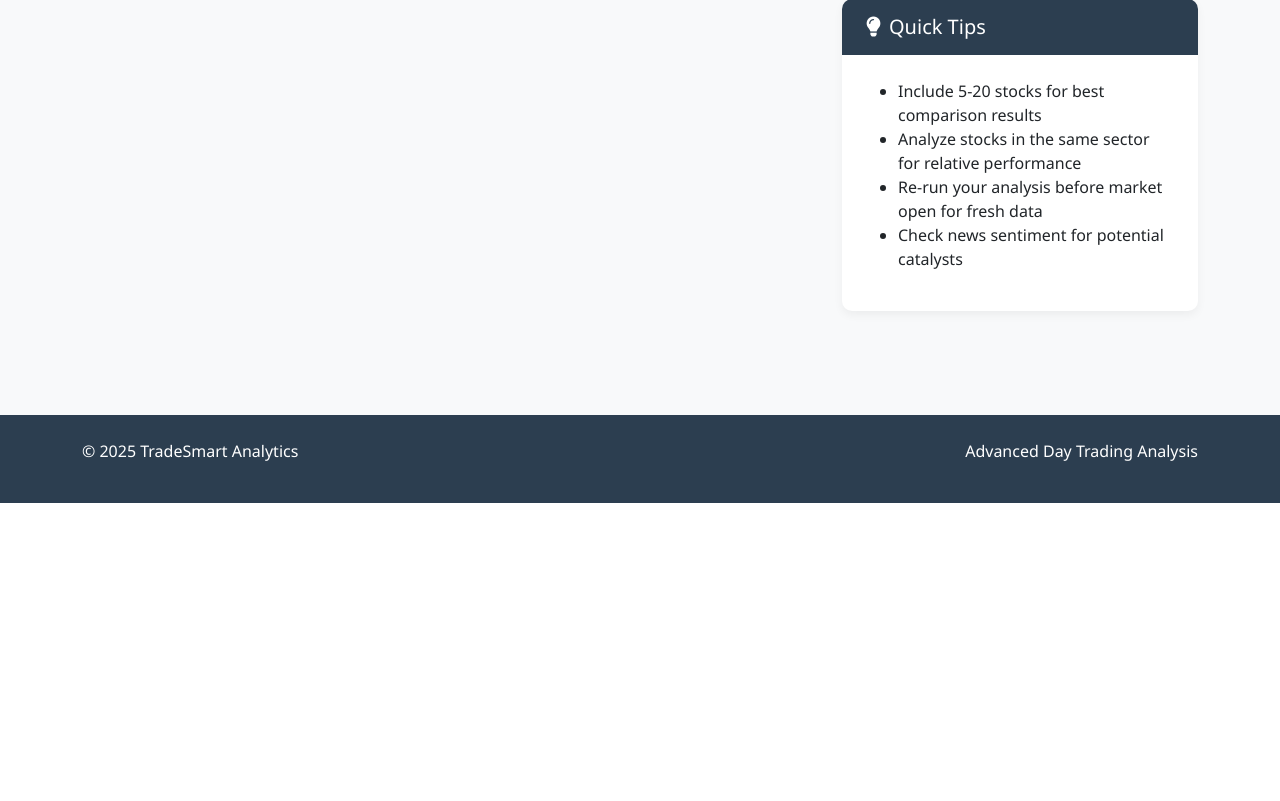
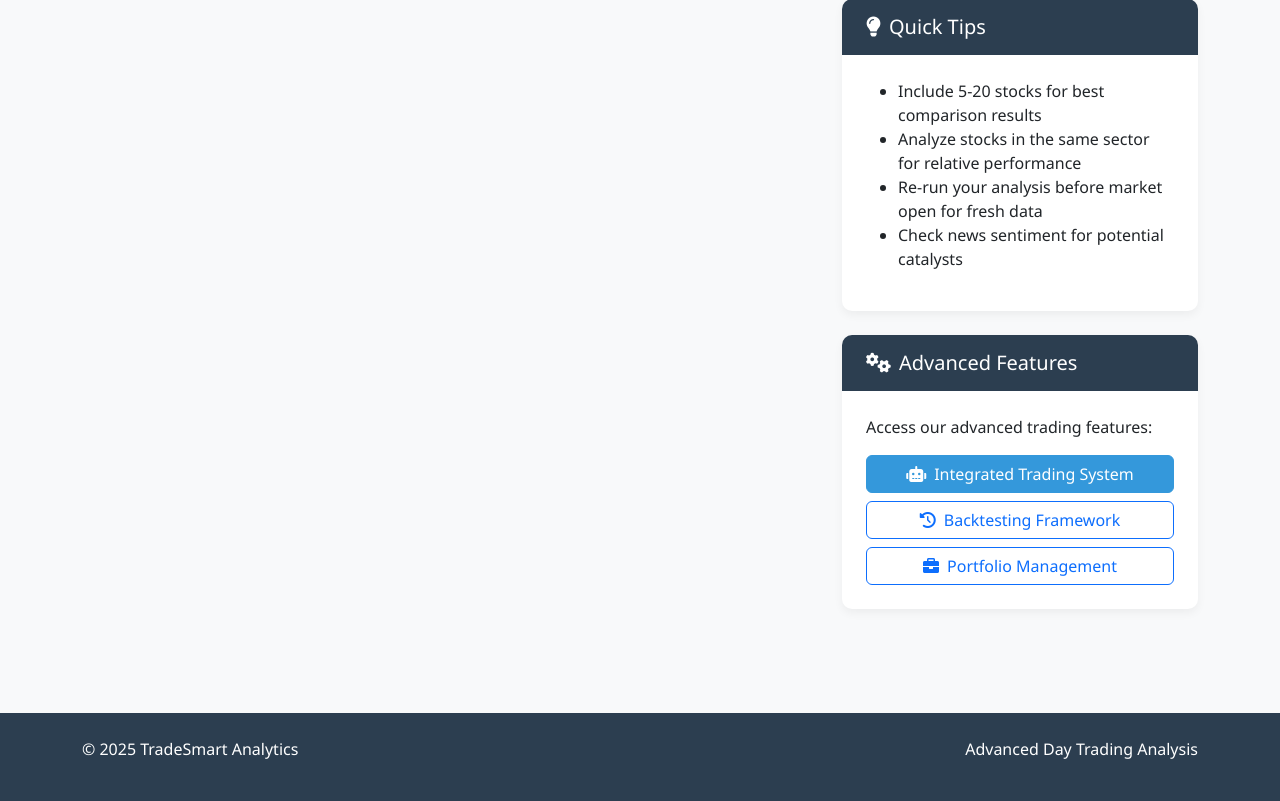
Before and after one commit to kenneth-law/TradeSmart, a Flask app: page / in a window 1280 px wide. Shown: the part 1017-1818 px from the top of the page. Before the commit the page ends 1520 px from the top, so only its background shows below. Run offline with Flask 3, Linux system fonts and the light colour scheme; some libraries are stand-ins or nearby versions.

Commit message:
Integrate trading system and improve modularity
Replaced direct stock analysis calls with a centralized TradingSystem class for better modularity and consistency. Enhanced UI with an advanced features section and added new endpoints for detailed stock and industry peer data. Refactored and cleaned up redundant code, improving maintainability and scalability.

```diff
--- a/app.py
+++ b/app.py
@@ -6,7 +6,6 @@ import plotly.express as px
 import json
 from datetime import datetime, timedelta
 import os
-import stock_analysis
 from curl_cffi import requests
 
 import time
@@ -16,18 +15,16 @@ from flask import Flask, render_template, request, jsonify, redirect, url_for, R
 from threading import Thread
 from queue import Queue
 import json
-from stock_analysis import set_message_handler
 
 # Import integrated trading system
 from modules.trading_system import TradingSystem
 
-
-
-from stock_analysis import (
-    analyze_stocks, format_results, generate_watchlist, save_to_csv, get_stock_data,
-    prepare_price_chart_data, calculate_score_contribution, get_detailed_stock_metrics,
-    format_stock_for_json, get_sector_performance, get_yf_session
-)
+# Import necessary modules
+from modules.utils import set_message_handler, log_message
+from modules.data_retrieval import get_stock_info, get_stock_history, get_yf_session
+from modules.technical_analysis import get_stock_data
+from modules.visualization import prepare_price_chart_data, get_detailed_stock_metrics
+from modules.market_data import get_sector_performance
 
 from requests.cookies import create_cookie
 import yfinance.data as _data
@@ -93,7 +90,7 @@ def analysis_progress_stream():
     return Response(generate(), mimetype="text/event-stream")
 
 def run_analysis_with_updates(tickers, analysis_id, message_queue):
-    """Run stock analysis with progress updates sent to the client"""
+    """Run stock analysis with progress updates sent to the client using the integrated trading system"""
     try:
         # Define a custom message handler for this analysis
         def custom_message_handler(message):
@@ -115,44 +112,26 @@ def run_analysis_with_updates(tickers, analysis_id, message_queue):
             "message": f"Starting analysis of {total_tickers} tickers..."
         })
 
-        ranked_stocks = []
-        failed_tickers = []
+        # Initialize the trading system
+        system = TradingSystem(initial_capital=100000.0)
 
-        # Process each ticker
-        for i, ticker_symbol in enumerate(tickers):
-            # Calculate and send progress update
-            progress = int((i / total_tickers) * 100)
+        # Use the trading system to analyze stocks
+        message_queue.put({
+            "progress": 10,
+            "message": "Initializing trading system..."
+        })
+
+        # Analyze stocks
+        ranked_stocks, failed_tickers = system.analyze_stocks(tickers, use_ml=False)
+
+        # Generate watchlist
+        if ranked_stocks:
             message_queue.put({
-                "progress": progress,
-                "message": f"Processing {i+1}/{total_tickers}: {ticker_symbol}"
+                "progress": 80,
+                "message": "Generating watchlist..."
             })
 
-            # Get stock data
-            try:
-                stock_data, error = get_stock_data(ticker_symbol)
-
-                if error:
-                    message_queue.put({
-                        "message": f"Error: {error}"
-                    })
-                    failed_tickers.append(ticker_symbol)
-                else:
-                    ranked_stocks.append(stock_data)
-                    message_queue.put({
-                        "message": f" {ticker_symbol}: {stock_data['day_trading_strategy']} (Score: {stock_data['day_trading_score']:.1f})"
-                    })
-            except Exception as e:
-                message_queue.put({
-                    "message": f"Error processing {ticker_symbol}: {str(e)}"
-                })
-                failed_tickers.append(ticker_symbol)
-
-            # Brief pause to prevent rate limiting
-            time.sleep(0.3)
-
-        # Sort stocks by score
-        if ranked_stocks:
-            ranked_stocks = sorted(ranked_stocks, key=lambda x: x['day_trading_score'], reverse=True)
+            system.generate_watchlist(ranked_stocks)
 
             # Create session for data storage
             session_id = datetime.now().strftime('%Y%m%d%H%M%S')
@@ -161,7 +140,7 @@ def run_analysis_with_updates(tickers, analysis_id, message_queue):
 
             # Save analysis data
             message_queue.put({
-                "progress": 95,
+                "progress": 90,
                 "message": "Saving analysis results..."
             })
 
@@ -172,7 +151,7 @@ def run_analysis_with_updates(tickers, analysis_id, message_queue):
 
             # Create charts
             message_queue.put({
-                "progress": 98,
+                "progress": 95,
                 "message": "Generating visualizations..."
             })
 
@@ -215,7 +194,7 @@ def index():
 
 @app.route('/analyze', methods=['POST'])
 def analyze():
-    """Handle form submission and display results"""
+    """Handle form submission and display results using the integrated trading system"""
     # Get ticker symbols from form
     ticker_input = request.form.get('tickers', '')
     tickers = [ticker.strip() for ticker in ticker_input.split(',') if ticker.strip()]
@@ -237,8 +216,9 @@ def analyze():
         # Clean up the progress data
         del analysis_progress[session_id]
     else:
-        # Fallback to regular analysis
-        ranked_stocks, failed_tickers = analyze_stocks(tickers)
+        # Fallback to regular analysis using the integrated trading system
+        system = TradingSystem(initial_capital=100000.0)
+        ranked_stocks, failed_tickers = system.analyze_stocks(tickers, use_ml=False)
 
         # Create session folder for charts
         session_id = datetime.now().strftime('%Y%m%d%H%M%S')
@@ -269,7 +249,7 @@ def analyze():
     }
 
     # Generate watchlist
-    watchlist = generate_watchlist_data(df)
+    watchlist = generate_watchlist_data(df, min_score=65, max_stocks=10)
 
     return render_template(
         'results.html',
@@ -283,19 +263,23 @@ def analyze():
 
 @app.route('/stock/<ticker>')
 def stock_detail(ticker):
-    # Get detailed data for a single stock
-    stock_data, error = get_stock_data(ticker)
+    """Display detailed information for a single stock"""
+    try:
+        # Get detailed data for a single stock using the technical_analysis module
+        stock_data, error = get_stock_data(ticker)
 
-    if error or not stock_data:
-        return render_template('error.html', error=f"Error retrieving data for {ticker}: {error}")
+        if error or not stock_data:
+            return render_template('error.html', error=f"Error retrieving data for {ticker}: {error}")
 
-    # Get detailed metrics
-    stock_data['metrics'] = get_detailed_stock_metrics(stock_data)
+        # Get detailed metrics
+        stock_data['metrics'] = get_detailed_stock_metrics(stock_data)
 
-    # Create detailed charts for this stock
-    charts = create_stock_detail_charts(stock_data)
+        # Create detailed charts for this stock
+        charts = create_stock_detail_charts(stock_data)
 
-    return render_template('stock_detail.html', stock=stock_data, charts=charts)
+        return render_template('stock_detail.html', stock=stock_data, charts=charts)
+    except Exception as e:
+        return render_template('error.html', error=f"Error analyzing {ticker}: {str(e)}")
 
 @app.route('/api/stock_price_history/<ticker>')
 def api_price_history(ticker):
@@ -308,30 +292,66 @@ def api_price_history(ticker):
 @app.route('/api/industry_peers/<ticker>')
 def api_industry_peers(ticker):
     """API endpoint to get industry peers for comparison"""
-    stock_data, error = get_stock_data(ticker)
-    if error or not stock_data:
-        return jsonify({"error": f"Failed to retrieve data for {ticker}"}), 404
+    try:
+        # Get stock data using the technical_analysis module
+        stock_data, error = get_stock_data(ticker)
+        if error or not stock_data:
+            return jsonify({"error": f"Failed to retrieve data for {ticker}"}), 404
 
-    # Try to find industry peers (simplified for this example)
-    # In a real application, you would use a database or more sophisticated method
-    industry = stock_data.get('industry', 'Unknown')
-    sector = stock_data.get('sector', 'Unknown')
+        # Try to find industry peers (simplified for this example)
+        # In a real application, you would use a database or more sophisticated method
+        industry = stock_data.get('industry', 'Unknown')
+        sector = stock_data.get('sector', 'Unknown')
 
-    # If possible, get peer companies based on industry/sector
-    # For this example, just return a simple comparison with some major stocks
-    peers = [
-        {"ticker": "AAPL", "day_trading_score": 73.5},
-        {"ticker": "MSFT", "day_trading_score": 68.2},
-        {"ticker": "AMZN", "day_trading_score": 64.7},
-        {"ticker": "GOOGL", "day_trading_score": 61.3},
-        {"ticker": "META", "day_trading_score": 58.9},
-        {"ticker": ticker, "day_trading_score": stock_data['day_trading_score']}
-    ]
+        # Initialize the trading system to get peer data
+        system = TradingSystem(initial_capital=100000.0)
 
-    # Sort by score
-    peers.sort(key=lambda x: x["day_trading_score"], reverse=True)
+        # Define peer tickers based on sector
+        if sector == "Technology":
+            peer_tickers = ["AAPL", "MSFT", "GOOGL", "META", "NVDA"]
+        elif sector == "Consumer Cyclical":
+            peer_tickers = ["AMZN", "TSLA", "HD", "MCD", "NKE"]
+        elif sector == "Financial Services":
+            peer_tickers = ["JPM", "BAC", "WFC", "C", "GS"]
+        else:
+            # Default peers
+            peer_tickers = ["AAPL", "MSFT", "GOOGL", "AMZN", "META"]
 
-    return jsonify(peers)
+        # Add the current ticker if not already in the list
+        if ticker not in peer_tickers:
+            peer_tickers.append(ticker)
+
+        # Get data for peers
+        peers = []
+        for peer_ticker in peer_tickers:
+            try:
+                if peer_ticker == ticker:
+                    # Use the data we already have
+                    peer_data = {
+                        "ticker": ticker,
+                        "day_trading_score": stock_data['day_trading_score']
+                    }
+                else:
+                    # Get data for this peer
+                    peer_stock_data, peer_error = get_stock_data(peer_ticker)
+                    if not peer_error and peer_stock_data:
+                        peer_data = {
+                            "ticker": peer_ticker,
+                            "day_trading_score": peer_stock_data['day_trading_score']
+                        }
+                    else:
+                        continue
+
+                peers.append(peer_data)
+            except Exception:
+                continue
+
+        # Sort by score
+        peers.sort(key=lambda x: x["day_trading_score"], reverse=True)
+
+        return jsonify(peers)
+    except Exception as e:
+        return jsonify({"error": f"Error getting peer data: {str(e)}"}), 500
 
 @app.route('/market_overview')
 def market_overview():
@@ -563,6 +583,17 @@ def create_stock_detail_charts(stock_data):
     return charts
 
 def generate_watchlist_data(df, min_score=65, max_stocks=10):
+    """
+    Generate a watchlist of the most promising stocks.
+
+    Parameters:
+        df (DataFrame): DataFrame containing stock data
+        min_score (float): Minimum score to include in watchlist
+        max_stocks (int): Maximum number of stocks in the watchlist
+
+    Returns:
+        list: Watchlist of stocks
+    """
     # Filter stocks by minimum score
     candidates = df[df['day_trading_score'] >= min_score].to_dict('records')
 
@@ -737,9 +768,15 @@ def patch_yfdata_cookie_basic():
 
     _data.YfData._get_cookie_basic = _patched
 
+# Apply the yfinance cookie patch at module level
+patch_yfdata_cookie_basic()
+
 if __name__ == '__main__':
     # Create necessary directories
     os.makedirs(os.path.join('static', 'sessions'), exist_ok=True)
+
+    # Apply the yfinance cookie patch
+    patch_yfdata_cookie_basic()
 
     # Log successful startup
     print(f"Starting ASX Financial Data Analysis server at {datetime.now().strftime('%Y-%m-%d %H:%M:%S')}")
--- a/templates/index.html
+++ b/templates/index.html
@@ -115,6 +115,26 @@
                 </ul>
             </div>
         </div>
+
+        <div class="card mt-4">
+            <div class="card-header">
+                <h5 class="mb-0"><i class="fas fa-cogs me-2"></i>Advanced Features</h5>
+            </div>
+            <div class="card-body">
+                <p>Access our advanced trading features:</p>
+                <div class="d-grid gap-2">
+                    <a href="/integrated_system" class="btn btn-primary">
+                        <i class="fas fa-robot me-2"></i>Integrated Trading System
+                    </a>
+                    <a href="/backtest" class="btn btn-outline-primary">
+                        <i class="fas fa-history me-2"></i>Backtesting Framework
+                    </a>
+                    <a href="/portfolio" class="btn btn-outline-primary">
+                        <i class="fas fa-briefcase me-2"></i>Portfolio Management
+                    </a>
+                </div>
+            </div>
+        </div>
     </div>
 </div>
 {% endblock %}
```
Also changed, not shown: 2 other files.
